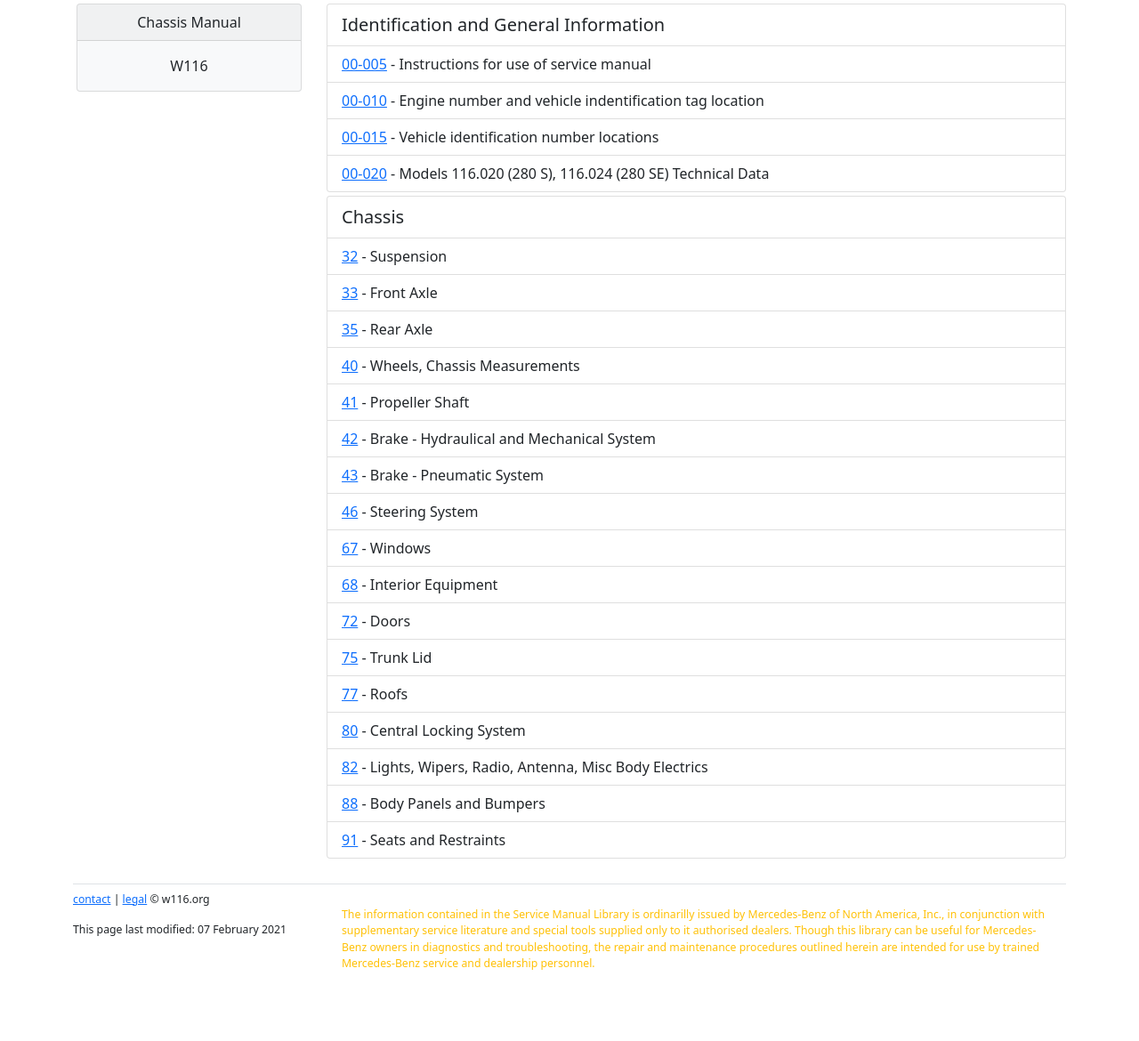
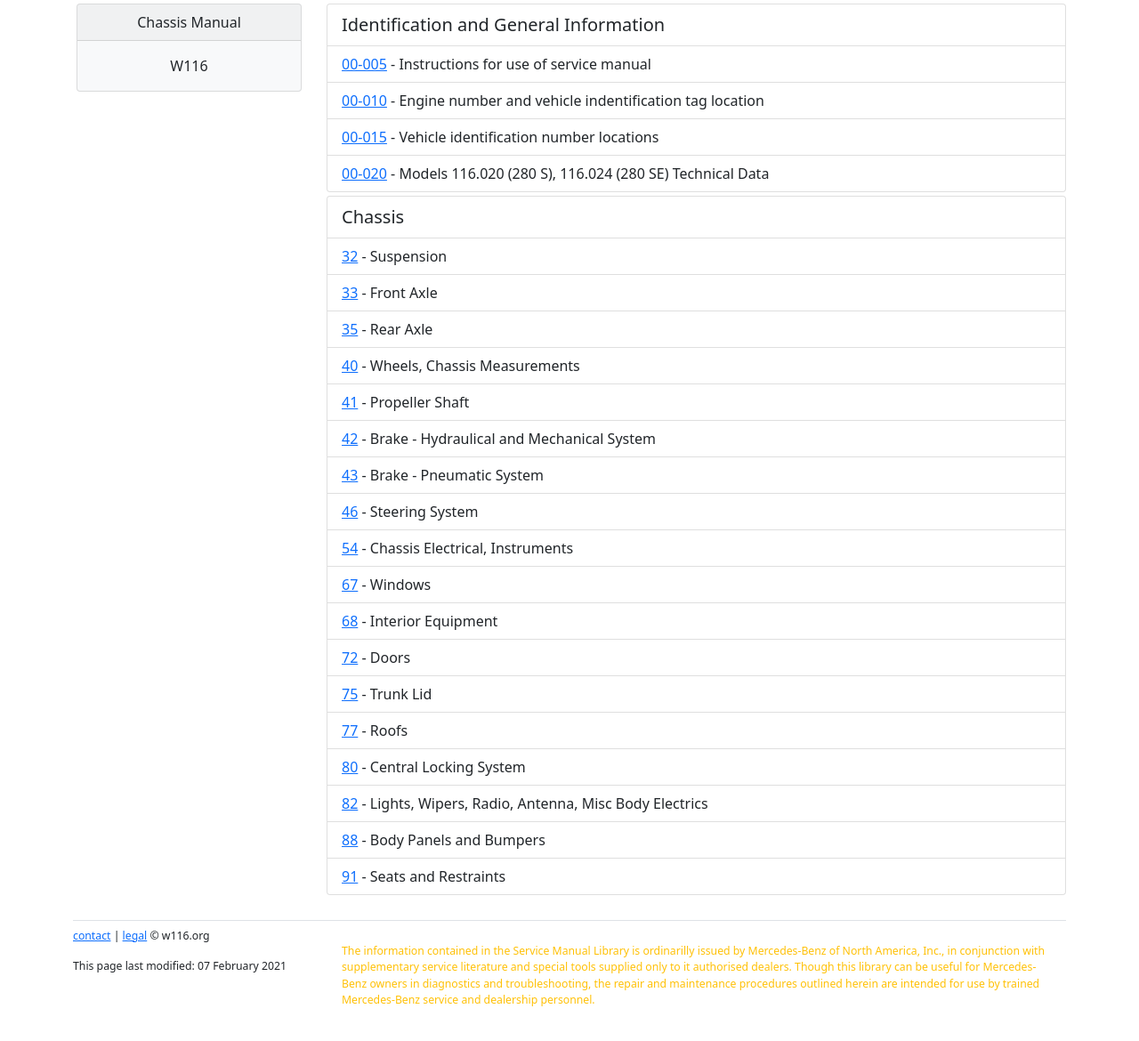
Before and after one commit to W116org/handbook, a Jekyll site: the page built from Chassis.html, in a window 1280 px wide, cut to the strip 220-1410 px from the top of the page. Shown: the top 1170 px of the strip at 89% size. Built offline with Jekyll 4.4.1, drawn with Linux system fonts in a browser that asks for light colours; comment, search, counter and statistics services are not loaded; before the commit the page ends 1369 px from its top, so only the background shows below that.

Commit message:
Update Chassis.html

```diff
--- a/Chassis.html
+++ b/Chassis.html
@@ -33,6 +33,7 @@
       <li class="list-group-item"><a href="/Chassis/42-BrakeSystem/">42</a> - Brake - Hydraulical and Mechanical System</li>
       <li class="list-group-item"><a href="/Chassis/43-BrakeBooster/">43</a> - Brake - Pneumatic System</li>
       <li class="list-group-item"><a href="/Chassis/46-Steering/">46</a> - Steering System</li>
+      <li class="list-group-item"><a href="/Chassis/54-Electrical/">54</a> - Chassis Electrical, Instruments</li>
       <li class="list-group-item"><a href="/Chassis/67-Windows/">67</a> - Windows</li>
       <li class="list-group-item"><a href="/Chassis/68-InteriorTrim/">68</a> - Interior Equipment</li>
       <li class="list-group-item"><a href="/Chassis/72-Doors/">72</a> - Doors</li>
```
